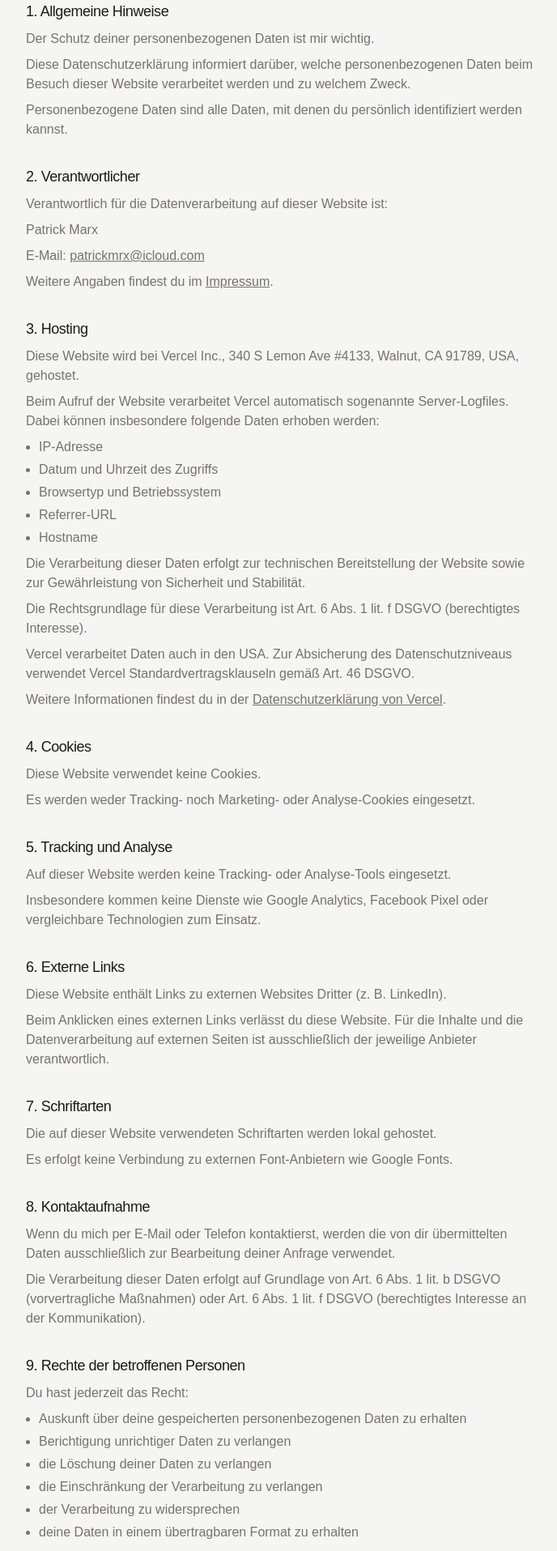
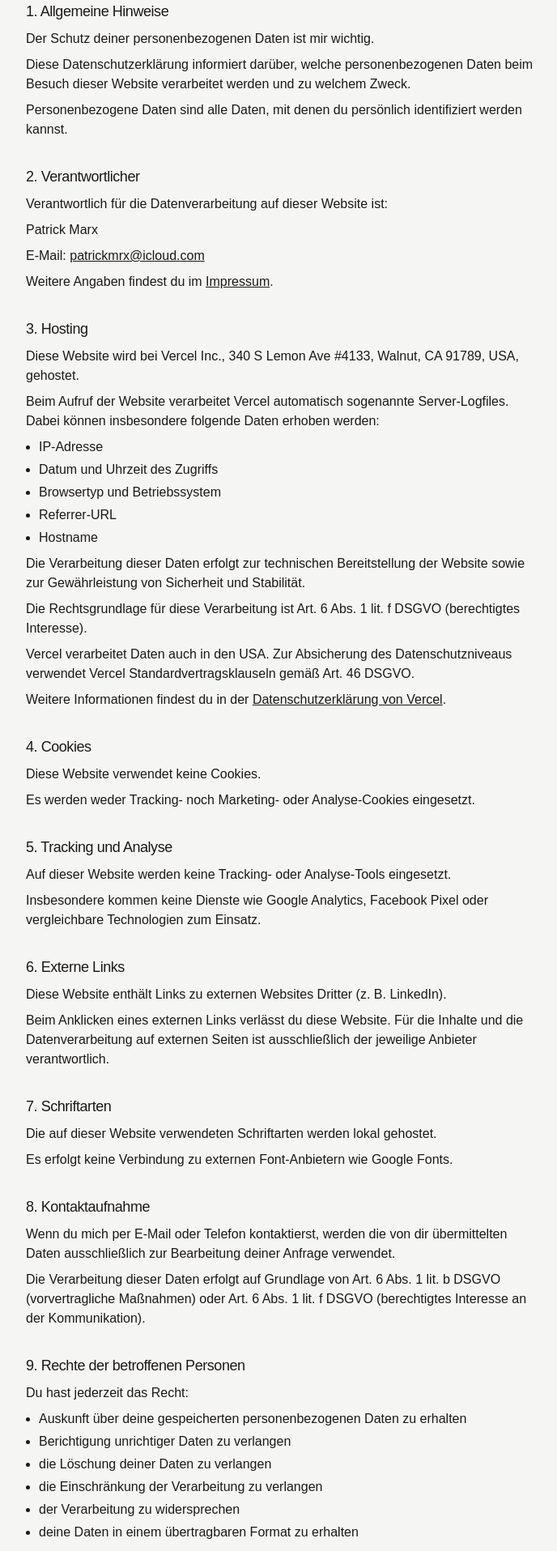
Before and after one commit to paddykiwicow/portfolio, a Next.js app: page /datenschutz in a window 1280 px wide. Shown: the part 220-2135 px from the top of the page at 81% size, without its empty margins (288-976 px from the left). Built offline with nearby package versions, Linux system fonts and the light colour scheme.

Commit message:
Update i18n, favicon, meta tags, and styling improvements

```diff
--- a/src/app/datenschutz/page.tsx
+++ b/src/app/datenschutz/page.tsx
@@ -52,13 +52,13 @@ export default function DatenschutzPage() {
             <h2 className='mb-2 text-lg font-medium tracking-tight text-stone-900 dark:text-stone-100'>
               {t.datenschutz.section1Title}
             </h2>
-            <p className='text-stone-500 dark:text-stone-400'>
+            <p className='text-stone-900 dark:text-stone-100'>
               {t.datenschutz.section1Text1}
             </p>
-            <p className='mt-2 text-stone-500 dark:text-stone-400'>
+            <p className='mt-2 text-stone-900 dark:text-stone-100'>
               {t.datenschutz.section1Text2}
             </p>
-            <p className='mt-2 text-stone-500 dark:text-stone-400'>
+            <p className='mt-2 text-stone-900 dark:text-stone-100'>
               {t.datenschutz.section1Text3}
             </p>
           </div>
@@ -67,12 +67,12 @@ export default function DatenschutzPage() {
             <h2 className='mb-2 text-lg font-medium tracking-tight text-stone-900 dark:text-stone-100'>
               {t.datenschutz.section2Title}
             </h2>
-            <p className='text-stone-500 dark:text-stone-400'>
+            <p className='text-stone-900 dark:text-stone-100'>
               {t.datenschutz.section2Text}
             </p>
             <div className='mt-2'>
-              <p className='text-stone-500 dark:text-stone-400'>Patrick Marx</p>
-              <p className='mt-2 text-stone-500 dark:text-stone-400'>
+              <p className='text-stone-900 dark:text-stone-100'>Patrick Marx</p>
+              <p className='mt-2 text-stone-900 dark:text-stone-100'>
                 {t.impressum.email}{' '}
                 <a
                   href='mailto:patrickmrx@icloud.com'
@@ -81,7 +81,7 @@ export default function DatenschutzPage() {
                   patrickmrx@icloud.com
                 </a>
               </p>
-              <p className='mt-2 text-stone-500 dark:text-stone-400'>
+              <p className='mt-2 text-stone-900 dark:text-stone-100'>
                 {t.datenschutz.section2MoreInfo}{' '}
                 <Link
                   href='/impressum'
@@ -98,29 +98,29 @@ export default function DatenschutzPage() {
             <h2 className='mb-2 text-lg font-medium tracking-tight text-stone-900 dark:text-stone-100'>
               {t.datenschutz.section3Title}
             </h2>
-            <p className='text-stone-500 dark:text-stone-400'>
+            <p className='text-stone-900 dark:text-stone-100'>
               {t.datenschutz.section3Text1}
             </p>
-            <p className='mt-2 text-stone-500 dark:text-stone-400'>
+            <p className='mt-2 text-stone-900 dark:text-stone-100'>
               {t.datenschutz.section3Text2}
             </p>
-            <ul className='mt-2 ml-4 list-disc space-y-1 text-stone-500 dark:text-stone-400'>
+            <ul className='mt-2 ml-4 list-disc space-y-1 text-stone-900 dark:text-stone-100'>
               <li>{t.datenschutz.section3List1}</li>
               <li>{t.datenschutz.section3List2}</li>
               <li>{t.datenschutz.section3List3}</li>
               <li>{t.datenschutz.section3List4}</li>
               <li>{t.datenschutz.section3List5}</li>
             </ul>
-            <p className='mt-2 text-stone-500 dark:text-stone-400'>
+            <p className='mt-2 text-stone-900 dark:text-stone-100'>
               {t.datenschutz.section3Text3}
             </p>
-            <p className='mt-2 text-stone-500 dark:text-stone-400'>
+            <p className='mt-2 text-stone-900 dark:text-stone-100'>
               {t.datenschutz.section3Text4}
             </p>
-            <p className='mt-2 text-stone-500 dark:text-stone-400'>
+            <p className='mt-2 text-stone-900 dark:text-stone-100'>
               {t.datenschutz.section3Text5}
             </p>
-            <p className='mt-2 text-stone-500 dark:text-stone-400'>
+            <p className='mt-2 text-stone-900 dark:text-stone-100'>
               {t.datenschutz.section3Text6}{' '}
               <a
                 href='https://vercel.com/legal/privacy-policy'
@@ -138,10 +138,10 @@ export default function DatenschutzPage() {
             <h2 className='mb-2 text-lg font-medium tracking-tight text-stone-900 dark:text-stone-100'>
               {t.datenschutz.section4Title}
             </h2>
-            <p className='text-stone-500 dark:text-stone-400'>
+            <p className='text-stone-900 dark:text-stone-100'>
               {t.datenschutz.section4Text1}
             </p>
-            <p className='mt-2 text-stone-500 dark:text-stone-400'>
+            <p className='mt-2 text-stone-900 dark:text-stone-100'>
               {t.datenschutz.section4Text2}
             </p>
           </div>
@@ -150,10 +150,10 @@ export default function DatenschutzPage() {
             <h2 className='mb-2 text-lg font-medium tracking-tight text-stone-900 dark:text-stone-100'>
               {t.datenschutz.section5Title}
             </h2>
-            <p className='text-stone-500 dark:text-stone-400'>
+            <p className='text-stone-900 dark:text-stone-100'>
               {t.datenschutz.section5Text1}
             </p>
-            <p className='mt-2 text-stone-500 dark:text-stone-400'>
+            <p className='mt-2 text-stone-900 dark:text-stone-100'>
               {t.datenschutz.section5Text2}
             </p>
           </div>
@@ -162,10 +162,10 @@ export default function DatenschutzPage() {
             <h2 className='mb-2 text-lg font-medium tracking-tight text-stone-900 dark:text-stone-100'>
               {t.datenschutz.section6Title}
             </h2>
-            <p className='text-stone-500 dark:text-stone-400'>
+            <p className='text-stone-900 dark:text-stone-100'>
               {t.datenschutz.section6Text1}
             </p>
-            <p className='mt-2 text-stone-500 dark:text-stone-400'>
+            <p className='mt-2 text-stone-900 dark:text-stone-100'>
               {t.datenschutz.section6Text2}
             </p>
           </div>
@@ -174,10 +174,10 @@ export default function DatenschutzPage() {
             <h2 className='mb-2 text-lg font-medium tracking-tight text-stone-900 dark:text-stone-100'>
               {t.datenschutz.section7Title}
             </h2>
-            <p className='text-stone-500 dark:text-stone-400'>
+            <p className='text-stone-900 dark:text-stone-100'>
               {t.datenschutz.section7Text1}
             </p>
-            <p className='mt-2 text-stone-500 dark:text-stone-400'>
+            <p className='mt-2 text-stone-900 dark:text-stone-100'>
               {t.datenschutz.section7Text2}
             </p>
           </div>
@@ -186,10 +186,10 @@ export default function DatenschutzPage() {
             <h2 className='mb-2 text-lg font-medium tracking-tight text-stone-900 dark:text-stone-100'>
               {t.datenschutz.section8Title}
             </h2>
-            <p className='text-stone-500 dark:text-stone-400'>
+            <p className='text-stone-900 dark:text-stone-100'>
               {t.datenschutz.section8Text1}
             </p>
-            <p className='mt-2 text-stone-500 dark:text-stone-400'>
+            <p className='mt-2 text-stone-900 dark:text-stone-100'>
               {t.datenschutz.section8Text2}
             </p>
           </div>
@@ -198,10 +198,10 @@ export default function DatenschutzPage() {
             <h2 className='mb-2 text-lg font-medium tracking-tight text-stone-900 dark:text-stone-100'>
               {t.datenschutz.section9Title}
             </h2>
-            <p className='text-stone-500 dark:text-stone-400'>
+            <p className='text-stone-900 dark:text-stone-100'>
               {t.datenschutz.section9Text1}
             </p>
-            <ul className='mt-2 ml-4 list-disc space-y-1 text-stone-500 dark:text-stone-400'>
+            <ul className='mt-2 ml-4 list-disc space-y-1 text-stone-900 dark:text-stone-100'>
               <li>{t.datenschutz.section9List1}</li>
               <li>{t.datenschutz.section9List2}</li>
               <li>{t.datenschutz.section9List3}</li>
@@ -209,7 +209,7 @@ export default function DatenschutzPage() {
               <li>{t.datenschutz.section9List5}</li>
               <li>{t.datenschutz.section9List6}</li>
             </ul>
-            <p className='mt-2 text-stone-500 dark:text-stone-400'>
+            <p className='mt-2 text-stone-900 dark:text-stone-100'>
               {t.datenschutz.section9Text2}
             </p>
           </div>
@@ -218,7 +218,7 @@ export default function DatenschutzPage() {
             <h2 className='mb-2 text-lg font-medium tracking-tight text-stone-900 dark:text-stone-100'>
               {t.datenschutz.section10Title}
             </h2>
-            <p className='text-stone-500 dark:text-stone-400'>
+            <p className='text-stone-900 dark:text-stone-100'>
               {t.datenschutz.section10Text}
             </p>
           </div>
--- a/src/app/impressum/page.tsx
+++ b/src/app/impressum/page.tsx
@@ -52,14 +52,14 @@ export default function ImpressumPage() {
             <h2 className='mb-2 text-lg font-medium tracking-tight text-stone-900 dark:text-stone-100'>
               {t.impressum.tmgTitle}
             </h2>
-            <p className='text-stone-500 dark:text-stone-400'>Patrick Marx</p>
-            <p className='mt-2 text-stone-500 dark:text-stone-400'>
+            <p className='text-stone-900 dark:text-stone-100'>Patrick Marx</p>
+            <p className='mt-2 text-stone-900 dark:text-stone-100'>
               Pöttcherwiesen 1
             </p>
-            <p className='text-stone-500 dark:text-stone-400'>
+            <p className='text-stone-900 dark:text-stone-100'>
               30938 Burgwedel
             </p>
-            <p className='mt-2 text-stone-500 dark:text-stone-400'>
+            <p className='mt-2 text-stone-900 dark:text-stone-100'>
               {t.impressum.email}{' '}
               <a
                 href='mailto:patrickmrx@icloud.com'
@@ -74,7 +74,7 @@ export default function ImpressumPage() {
             <h2 className='mb-2 text-lg font-medium tracking-tight text-stone-900 dark:text-stone-100'>
               {t.impressum.responsibleTitle}
             </h2>
-            <p className='text-stone-500 dark:text-stone-400'>Patrick Marx</p>
+            <p className='text-stone-900 dark:text-stone-100'>Patrick Marx</p>
           </div>
         </div>
       </section>
```
